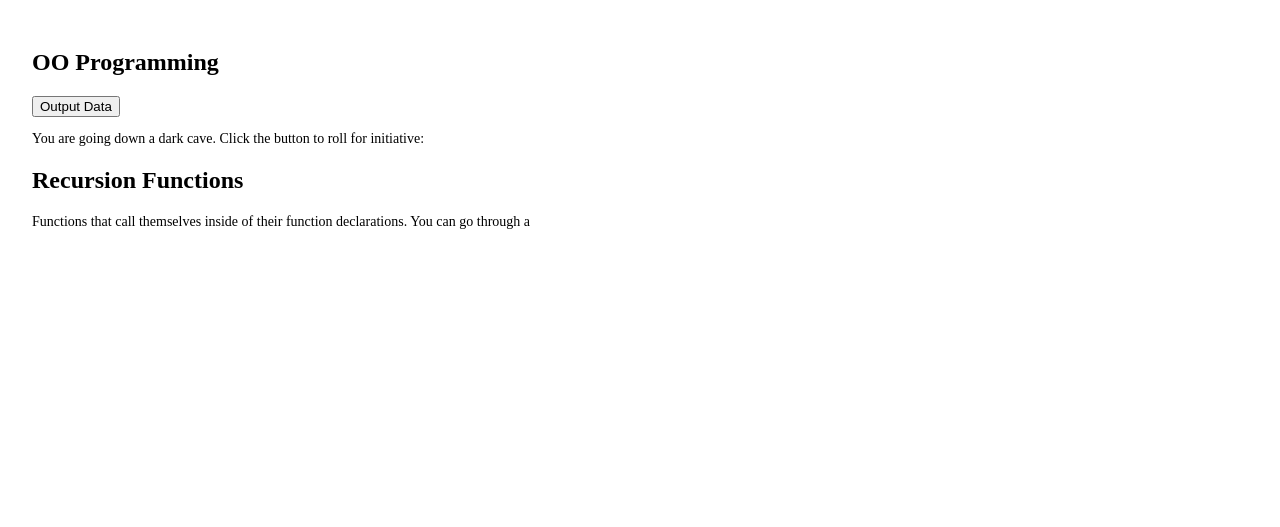
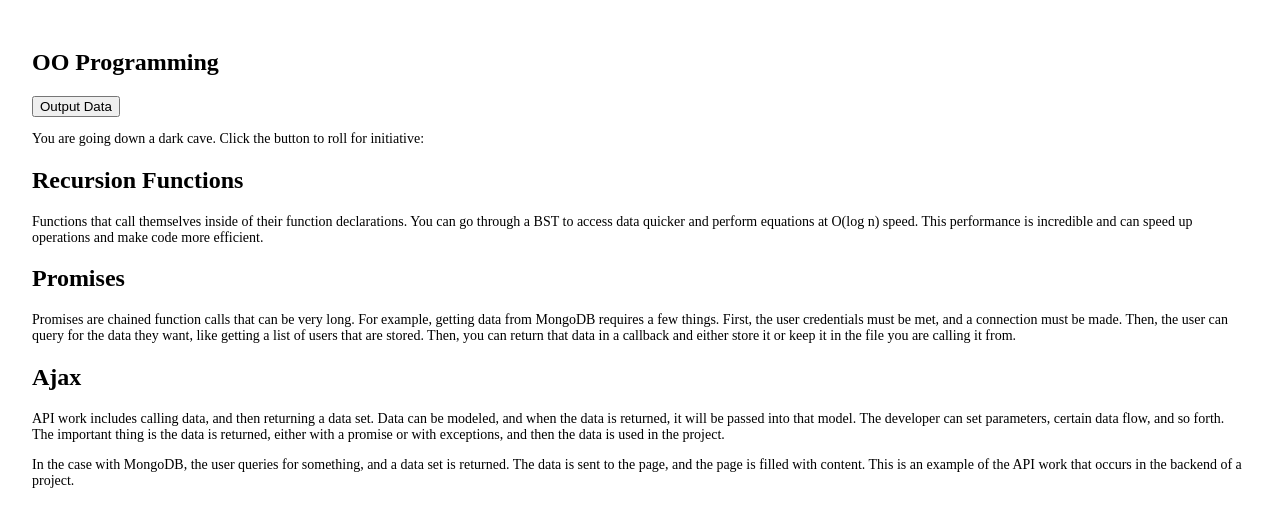
Before and after one commit to watercable76/Personal-Portfolio, a website: page week07/week07-notes.html in a window 1280 px wide. Shown: the part 265-792 px from the top of the page. Drawn offline with Linux system fonts and the light colour scheme.

Commit message:
Added notes for API work for week07

```diff
--- a/week07/week07-notes.html
+++ b/week07/week07-notes.html
@@ -32,7 +32,30 @@
         <div class="notes">
             <h2>Recursion Functions</h2>
             <p>
-                Functions that call themselves inside of their function declarations. You can go through a
+                Functions that call themselves inside of their function declarations. You can go through a BST to access data quicker and
+                perform equations at O(log n) speed. This performance is incredible and can speed up operations and make code more
+                efficient.
+            </p>
+        </div>
+        <div class="notes">
+            <h2>Promises</h2>
+            <p>
+                Promises are chained function calls that can be very long. For example, getting data from MongoDB requires a few things.
+                First, the user credentials must be met, and a connection must be made. Then, the user can query for the data they want,
+                like getting a list of users that are stored. Then, you can return that data in a callback and either store it or keep
+                it in the file you are calling it from.
+            </p>
+        </div>
+        <div class="notes">
+            <h2>Ajax</h2>
+            <p>
+                API work includes calling data, and then returning a data set. Data can be modeled, and when the data is returned,
+                it will be passed into that model. The developer can set parameters, certain data flow, and so forth. The important
+                thing is the data is returned, either with a promise or with exceptions, and then the data is used in the project.
+            </p>
+            <p>
+                In the case with MongoDB, the user queries for something, and a data set is returned. The data is sent to the page,
+                and the page is filled with content. This is an example of the API work that occurs in the backend of a project.
             </p>
         </div>
     </main>
```
